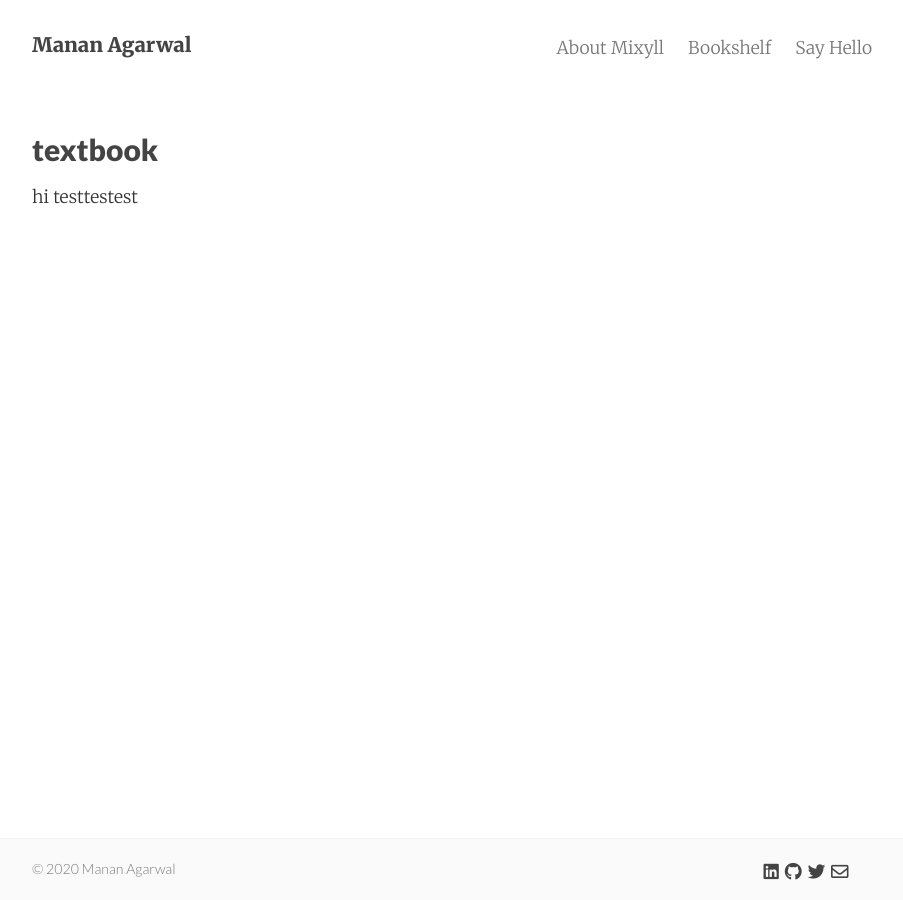
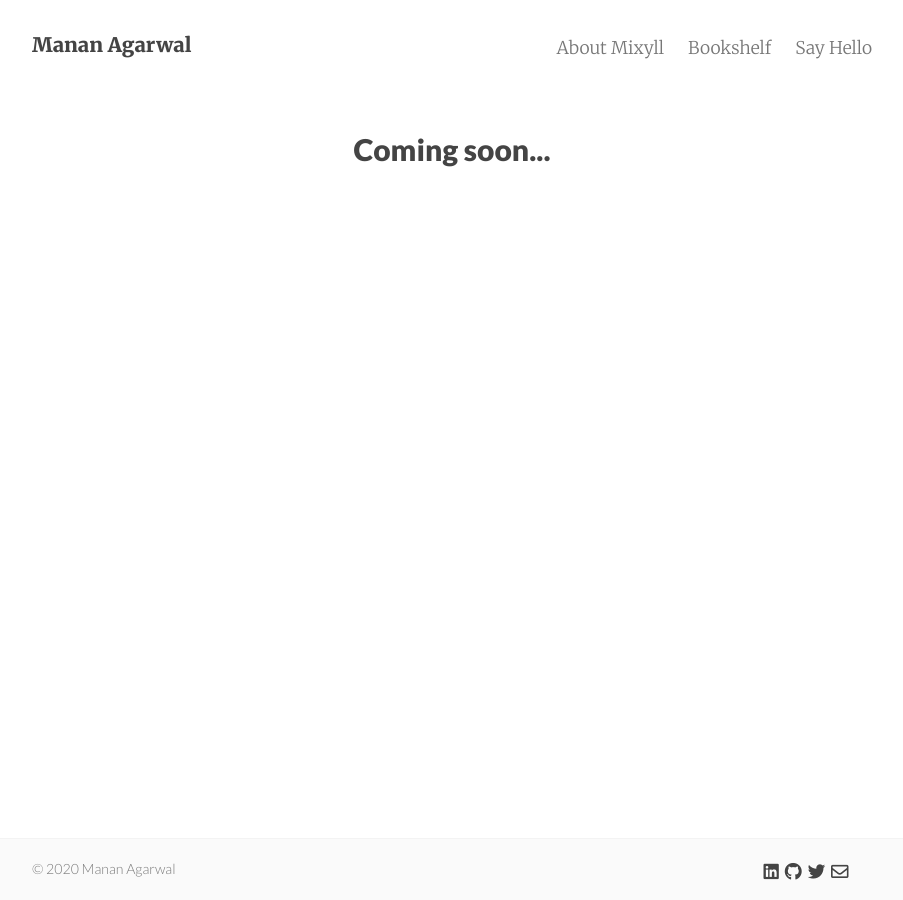
Before and after one commit to kalbhor/manan0308.github.io, a Jekyll site: the page built from _posts/2020-06-10-testbook.md, in a window 1280 px wide. Shown: the whole page, without its empty margins (188-1091 px from the left). Built offline with Jekyll 4.4.1, drawn with Linux system fonts in a browser that asks for light colours; nearby versions of some CDN libraries.

Commit message:
Update bookshelf.html

```diff
--- a/_layouts/bookshelf.html
+++ b/_layouts/bookshelf.html
@@ -1,31 +1,34 @@
 ---
 layout: default
 ---
-<div class="booksummaries">
-  {%- if page.title -%}
-    <h1 class="page-heading">{{ page.title }}</h1>
-  {%- endif -%}
+{% assign posts_count = paginator.posts | size %}
 
- {{ content }}
-  {%- if site.posts.size > 0 -%}
-    <ul class="post-list">
-      {%- for post in site.posts -%}
-       {% if post.tags contains "booksummaries" %}
-        <li>
-          {%- assign date_format = site.minima.date_format | default: "%b %-d, %Y" -%}
-          <span class="post-meta">{{ post.date | date: date_format }}</span>
-          <h3>
-            <a class="post-link" href="{{ post.url | relative_url }}">
-              {{ post.title | escape }}
-            </a>
-          </h3>
-          {%- if site.show_excerpts -%}
-            {{ post.excerpt }}
-          {%- endif -%}
-        </li>
-       {% endif %}
-     {%- endfor -%}
-    </ul>
-  {%- endif -%}
+<div class="home">
+  {% if posts_count > 0 %}
+    <div class="posts">
+      {% for post in paginator.posts %}
+        <div class="post py3">
+          <p class="post-meta">
+	    {% if site.date_format %}
+	      {{ post.date | date: site.date_format }}
+	    {% else %}
+	      {{ post.date | date: "%b %-d, %Y" }}
+	    {% endif %}
+	  </p>
+          <a href="{{ post.url | relative_url }}" class="post-link"><h3 class="h1 post-title">{{ post.title }}</h3></a>
+          <span class="post-summary">
+            {% if post.summary %}
+              {{ post.summary }}
+            {% else %}
+              {{ post.excerpt }}
+            {% endif %}
+          </span>
+        </div>
+      {% endfor %}
+    </div>
 
+    {% include pagination.html %}
+  {% else %}
+    <h1 class='center'>{{ site.text.index.coming_soon }}</h1>
+  {% endif %}
 </div>
```
